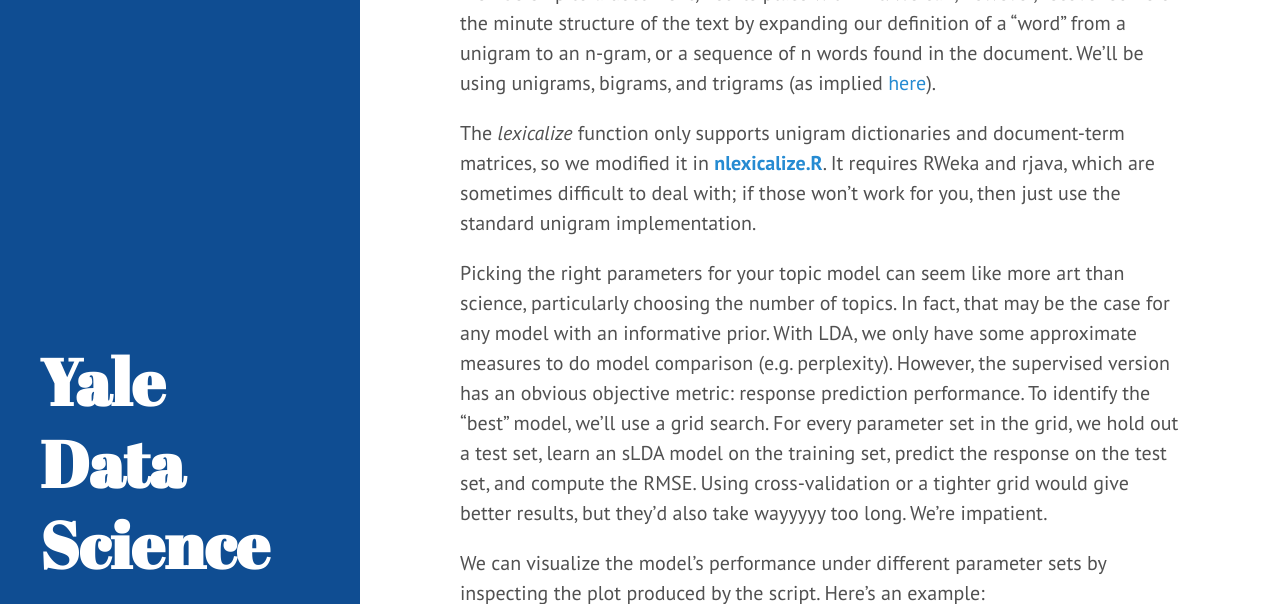
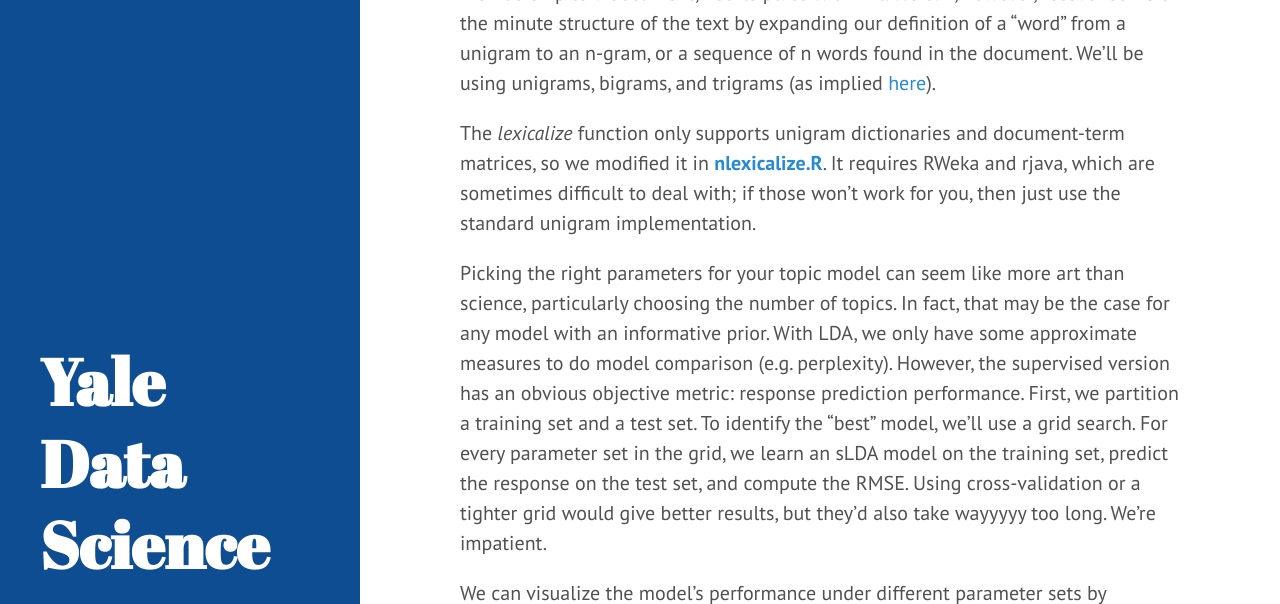
Before and after one commit to YaleDataScience/old-site, a Jekyll site: the page built from _posts/2015-01-13-spring-2015-preview.md, in a window 1280 px wide and 900 px high, scrolled down 5144 px, cut to the strip 0-604 px from the top of the window. Built offline with Jekyll 4.4.1, drawn with Linux system fonts in a browser that asks for light colours; Markdown is read by kramdown in place of the engine named in the settings; some of the changed lines change nothing that is shown; some of the changed text lies outside the part shown.

Commit message:
Clarification; conclusions

```diff
--- a/_posts/2015-01-13-spring-2015-preview.md
+++ b/_posts/2015-01-13-spring-2015-preview.md
@@ -78,7 +78,7 @@
 
 The *lexicalize* function only supports unigram dictionaries and document-term matrices, so we modified it in **[nlexicalize.R](https://github.com/YaleDataScience/enroll/blob/master/nlexicalize.R)**. It requires RWeka and rjava, which are sometimes difficult to deal with; if those won't work for you, then just use the standard unigram implementation.
 
-Picking the right parameters for your topic model can seem like more art than science, particularly choosing the number of topics. In fact, that may be the case for any model with an informative prior. With LDA, we only have some approximate measures to do model comparison (e.g. perplexity). However, the supervised version has an obvious objective metric: response prediction performance. To identify the "best" model, we'll use a grid search. For every parameter set in the grid, we hold out a test set, learn an sLDA model on the training set, predict the response on the test set, and compute the RMSE. Using cross-validation or a tighter grid would give better results, but they'd also take wayyyyy too long. We're impatient.
+Picking the right parameters for your topic model can seem like more art than science, particularly choosing the number of topics. In fact, that may be the case for any model with an informative prior. With LDA, we only have some approximate measures to do model comparison (e.g. perplexity). However, the supervised version has an obvious objective metric: response prediction performance. First, we partition a training set and a test set. To identify the "best" model, we'll use a grid search. For every parameter set in the grid, we learn an sLDA model on the training set, predict the response on the test set, and compute the RMSE. Using cross-validation or a tighter grid would give better results, but they'd also take wayyyyy too long. We're impatient.
 
 We can visualize the model's performance under different parameter sets by inspecting the plot produced by the script. Here's an example:
 
@@ -120,7 +120,13 @@
 definitely consider | reading long
 would highly recommend | sense of accomplishment
 
+Similar terms show up on both sides, which is likely due to the fact that they occured very frequently throughout the entire corpus of reviews. So take that with a "*grain of salt*".
 
+Ok so let's draw some conclusions. We'd expect to see many of these terms. Intuition tells us that people like courses which are high quality ("*amazing class*", "*enjoyed lecture*") and not-too-hard ("*manageable workload*", "*low stress*", "*chill*"). Similarly, people don't like low quality ("*lecture disorganized*") or overly difficult ("*required a lot*", "*reading long*").
+
+There are also some surprises. It seems like even if people are adament about how rewarding a class is ("*clear and helpful*", "*really interesting subject*", "*use in future*", "*sense of accomplishment*"), people won't take it. On the other hand, people seem to take some courses even if the reviewers are hesitant about it ("*hard to know*", "*interesting though*", "*grain of salt*").
+
+Want to draw some more conclusions? Try running our **[code](https://github.com/YaleDataScience/enroll)** for yourself!
 
 ### What's Next?
 The results section here just scraped the surface of what you can find from this model. For example, try adjusting the Dirichlet priors or adding topics. A model with 25 topics and smoothing priors around 0.1 or 0.01 will give topics related to individual courses.
```
